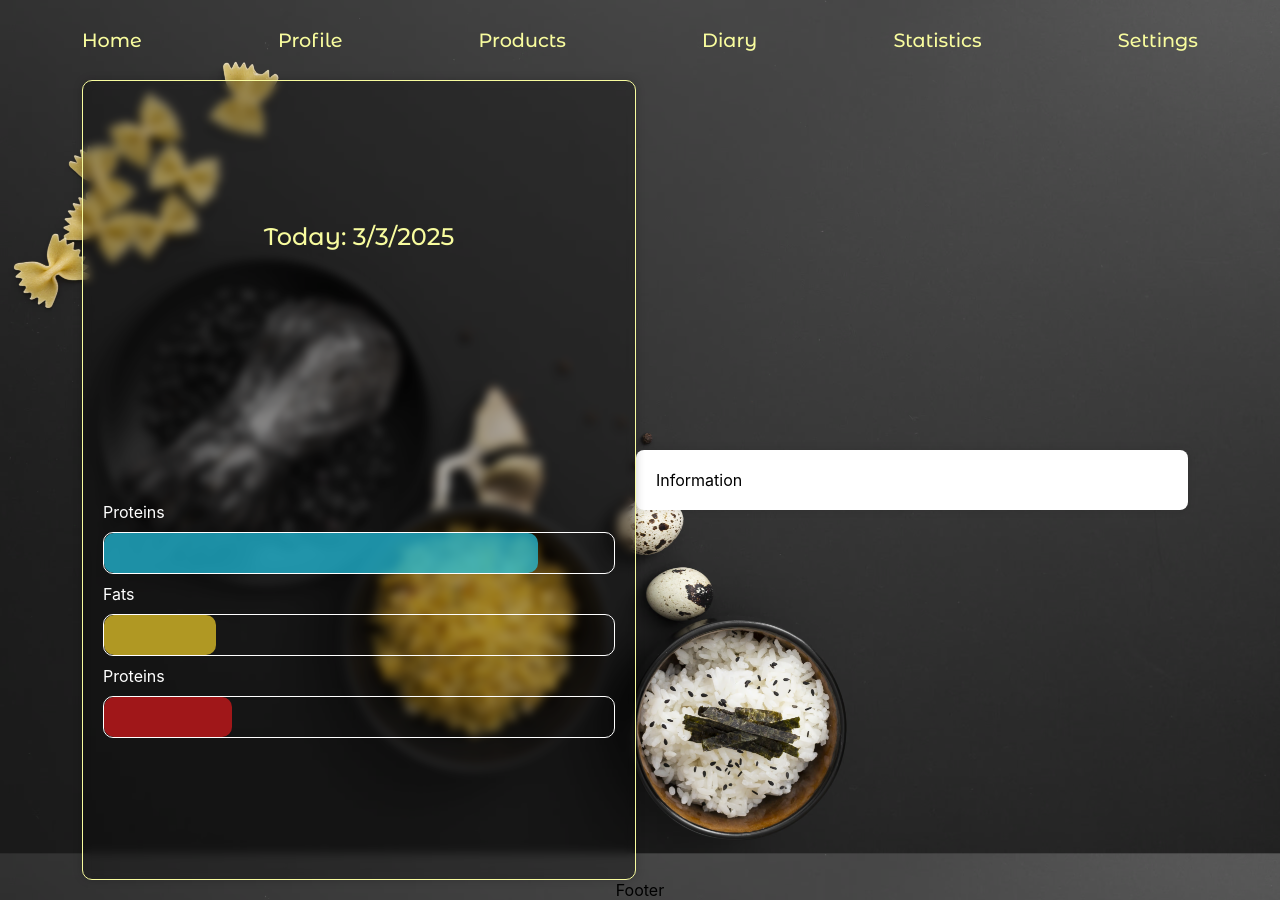
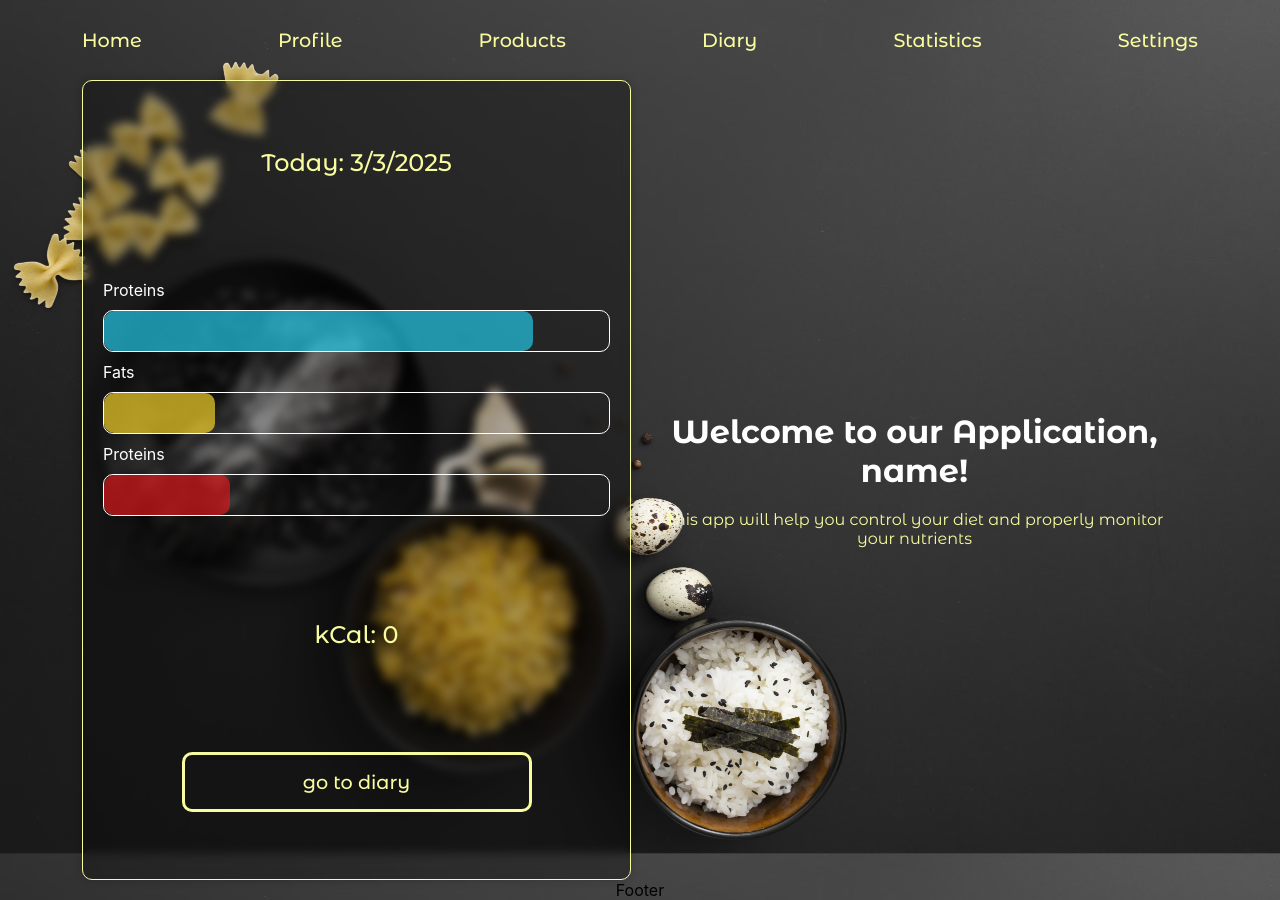
Before and after one commit to Bolbotunov/Gd-FD3-22-25_Bolbotunov, a React (Create React App) app in the folder myProject/: page / in a window 1280 px wide. Built offline with nearby package versions, Linux system fonts and the light colour scheme.

Commit message:
feat: complete HomePage

```diff
--- /dev/null
+++ b/myProject/src/components/DailyKCal/DailyKCal.tsx
@@ -0,0 +1,11 @@
+import useDailyKCal from "../../hooks/useDailyKCal";
+import { DailyKCalStyle } from "../../styles/Fonts.styled";
+
+export default function DailyKCal() {
+  let dailyKCal = useDailyKCal()
+  return (
+        <>
+       <DailyKCalStyle>kCal: {dailyKCal}</DailyKCalStyle>
+        </>
+      );
+}
--- a/myProject/src/components/charts/Chart.styled.tsx
+++ b/myProject/src/components/charts/Chart.styled.tsx
@@ -6,16 +6,6 @@ type ChartsFillingProps = {
     fillColor: string;
   }
 
-export const ChartLineStyle = styled('div')`
-	${FlexDiv}
-	padding: 20px;
-	border-radius: 10px;
-    border: 1px solid white;
-    width: 100%;
-    height: 35px;
-    overflow:hidden;
-    position: relative;
-`;
 
 export const ChartLineBlock = styled('div')`
 	${FlexDiv}
@@ -41,5 +31,27 @@ export const ChartsFilling = styled('span')<ChartsFillingProps>`
     left: 0;
     top: 0;
     border-radius: 10px;
+    box-sizing: border-box;
     transition: width 0.5s ease;
+
+    &:hover {
+        opacity: 1;
+    }
 `
+export const ChartLineStyle = styled('div')`
+	${FlexDiv}
+	padding: 20px;
+	border-radius: 10px;
+    border: 1px solid white;
+    width: 100%;
+    height: 35px;
+    overflow:hidden;
+    position: relative;
+    box-sizing: border-box;
+    &:hover {
+        & > ${ChartsFilling} {
+      opacity: 1;
+    }
+    }
+
+`;
--- a/myProject/src/components/information/informationSection.styled.jsx
+++ b/myProject/src/components/information/informationSection.styled.jsx
@@ -1,10 +1,11 @@
 import styled from 'styled-components';
+import { FlexDiv} from '../../styles/Common.styled';
 
 export const InformationWrapper = styled('div')`
+	${FlexDiv};
+	flex-direction: column;
+	gap: 20px;
 	flex: 1;
-	margin-right: 10px;
-	background-color: #fff;
-	padding: 20px;
-	border-radius: 8px;
-	box-shadow: 0 0 8px rgba(0, 0, 0, 0.1);
+	padding: 30px;
+	text-align: center;
 `;
--- a/myProject/src/components/information/informationSection.tsx
+++ b/myProject/src/components/information/informationSection.tsx
@@ -1,11 +1,18 @@
 import { InformationWrapper } from "./informationSection.styled";
+import { MainTitle } from "../../styles/Fonts.styled";
+import { MainSubTitle } from "../../styles/Fonts.styled";
 
 
 export default function InformationSection() {
     return (
         <>
         <InformationWrapper>
-            Information
+            <MainTitle>
+                Welcome to our Application, name!
+                </MainTitle>
+            <MainSubTitle>
+                This app will help you control your diet and properly monitor your nutrients
+                </MainSubTitle>
         </InformationWrapper>
         </>
       );
--- a/myProject/src/components/todayBlock/TodayBlock.tsx
+++ b/myProject/src/components/todayBlock/TodayBlock.tsx
@@ -3,6 +3,9 @@ import { CategoryTitleStyle } from "../../styles/Fonts.styled";
 import Chart from "../charts/Chart";
 import useCurrentDate from "../../hooks/useCurrentDate";
 import { appColors } from "../../styles/AppColors";
+import DailyKCal from "../DailyKCal/DailyKCal";
+import { BtnStyle } from "../../styles/Buttons.styled";
+import { FontsHeaderStyle } from "../../styles/Fonts.styled";
 
 export default function TodayBlock() {
   // const dateContext: any = useContext(DateContext);
@@ -29,6 +32,10 @@ export default function TodayBlock() {
           fatsColor = {appColors.colors.FATS_COLOR}
           carbsColor = {appColors.colors.CARBS_COLOR}
           />
+        <DailyKCal/>
+        <FontsHeaderStyle to="/diary">
+        <BtnStyle>go to diary</BtnStyle>
+        </FontsHeaderStyle>
         </BlurContainer>
         </>
       );
--- /dev/null
+++ b/myProject/src/hooks/useDailyKCal.tsx
@@ -0,0 +1,12 @@
+import { useEffect, useState } from "react"
+
+
+export default function useDailyKCal() {
+    const [currentKCal, setcurrentKCal] = useState(0)
+
+    // useEffect(() => {
+    //     setCurrentDate(new Date())
+    // }, [])
+
+    return currentKCal;
+}
--- /dev/null
+++ b/myProject/src/styles/Buttons.styled.tsx
@@ -0,0 +1,30 @@
+import { styled, css } from 'styled-components'
+import { FontsFamily } from './Fonts.styled';
+import { FlexDiv } from './Common.styled';
+
+export const BtnCommonStyle = css`
+  ${FontsFamily};
+  text-align: center;
+  display: flex;
+  align-items: center;
+  justify-content: center;
+  max-width: 100%;
+  width: 350px;
+  height: 60px;
+  border-radius: 10px;
+  border: 3px solid ${props => props.theme.colors.MAIN_COLOR};
+
+  &:hover {
+    color: ${props => props.theme.colors.WHITE_COLOR};
+    border: 3px solid ${props => props.theme.colors.WHITE_COLOR};
+    cursor: pointer;
+    }
+
+`;
+
+export const BtnStyle = styled('div') `
+  ${BtnCommonStyle};
+  color:${props => props.theme.colors.MAIN_COLOR};
+  font-size: 1.2rem;
+  font-weight: 500;
+`
--- a/myProject/src/styles/Common.styled.jsx
+++ b/myProject/src/styles/Common.styled.jsx
@@ -6,6 +6,8 @@ export const FlexDiv = css`
     align-items: center;
     justify-content: space-between;
 `;
+
+
 
 export const AppContainer = styled('div') `
     ${FlexDiv};
--- a/myProject/src/styles/Fonts.styled.jsx
+++ b/myProject/src/styles/Fonts.styled.jsx
@@ -7,6 +7,17 @@ export const FontsFamily = css`
     transition: .4s ease;
 `;
 
+
+export const MainTitle = styled('h1')`
+     ${FontsFamily};
+     color: ${props => props.theme.colors.WHITE_COLOR};
+`
+
+export const MainSubTitle = styled('h4')`
+     ${FontsFamily};
+     color: ${props => props.theme.colors.MAIN_COLOR};
+     font-weight: 400;
+`
 
 export const FontsHeaderStyle = styled(Link)`
     ${FontsFamily};
@@ -32,3 +43,12 @@ export const ChartLineTitle = styled('p')`
 	 color: ${props => props.theme.colors.WHITE_COLOR};
      text-align:left;
 `;
+
+
+export const DailyKCalStyle = styled('p')`
+    ${FontsFamily};
+    font-size: 1.5rem;
+    font-weight: 500;
+    color: ${props => props.theme.colors.MAIN_COLOR};
+
+`
```
Also changed, not shown: myProject/src/components/buttons/Button.tsx (added, +11 -0 lines).
